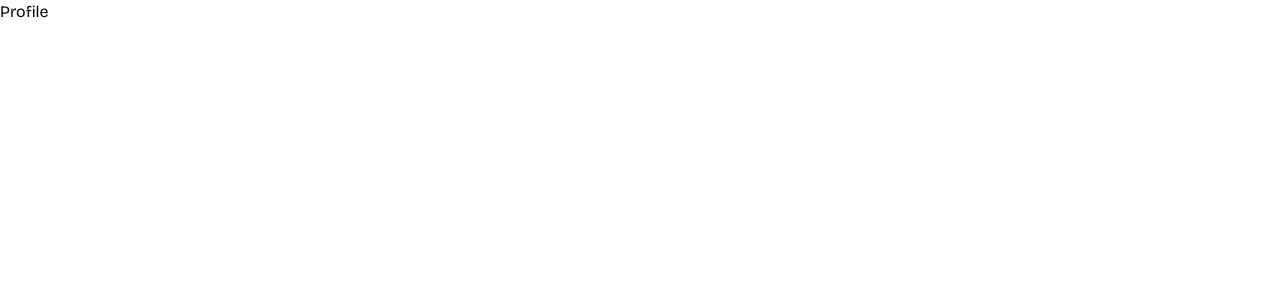
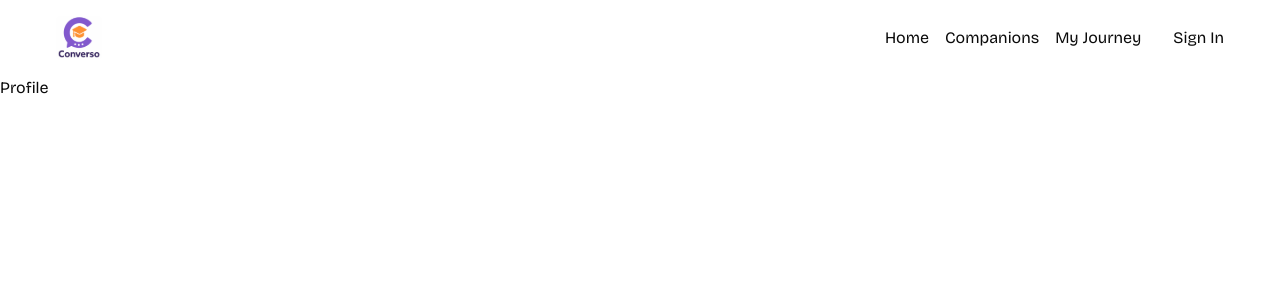
Before and after one commit to GovardhaneNitin/converso, a Next.js app: page /my-journey in a window 1280 px wide. Shown: the top 300 px of the page. Built offline with nearby package versions, Linux system fonts and the light colour scheme.

Commit message:
Implement Navbar

```diff
--- /dev/null
+++ b/app/components/NavItems.tsx
@@ -0,0 +1,31 @@
+"use client";
+
+import Link from "next/link";
+import { usePathname } from "next/navigation";
+import { cn } from "@/lib/utils";
+
+const navItems = [
+  { label: "Home", href: "/" },
+  { label: "Companions", href: "/companions" },
+  { label: "My Journey", href: "my-journey" },
+];
+
+const NavItems = () => {
+  const pathname = usePathname();
+
+  return (
+    <nav className="flex items-center gap-4">
+      {navItems.map(({ label, href }) => (
+        <Link
+          href={href}
+          key={label}
+          className={cn(pathname === href && "text-primary font-semibold")}
+        >
+          {label}
+        </Link>
+      ))}
+    </nav>
+  );
+};
+
+export default NavItems;
--- /dev/null
+++ b/app/components/Navbar.tsx
@@ -0,0 +1,21 @@
+import Link from "next/link";
+import Image from "next/image";
+import NavItems from "@/app/components/NavItems";
+
+const Navbar = () => {
+  return (
+    <nav className="navbar">
+      <Link href="/">
+        <div className="flex items-center gap-2.5 cursor-pointer">
+          <Image src="/images/logo.svg" alt="logo" width={46} height={44} />
+        </div>
+      </Link>
+      <div className="flex items-center gap-8">
+        <NavItems />
+        <p>Sign In</p>
+      </div>
+    </nav>
+  );
+};
+
+export default Navbar;
--- a/app/layout.tsx
+++ b/app/layout.tsx
@@ -1,6 +1,7 @@
 import type { Metadata } from "next";
 import { Bricolage_Grotesque } from "next/font/google";
 import "./globals.css";
+import Navbar from "./components/Navbar";
 
 const bricolage = Bricolage_Grotesque({
   variable: "--font-bricolage",
@@ -19,7 +20,10 @@ export default function RootLayout({
 }>) {
   return (
     <html lang="en">
-      <body className={`${bricolage.variable} antialiased`}>{children}</body>
+      <body className={`${bricolage.variable} antialiased`}>
+        <Navbar />
+        {children}
+      </body>
     </html>
   );
 }
```
